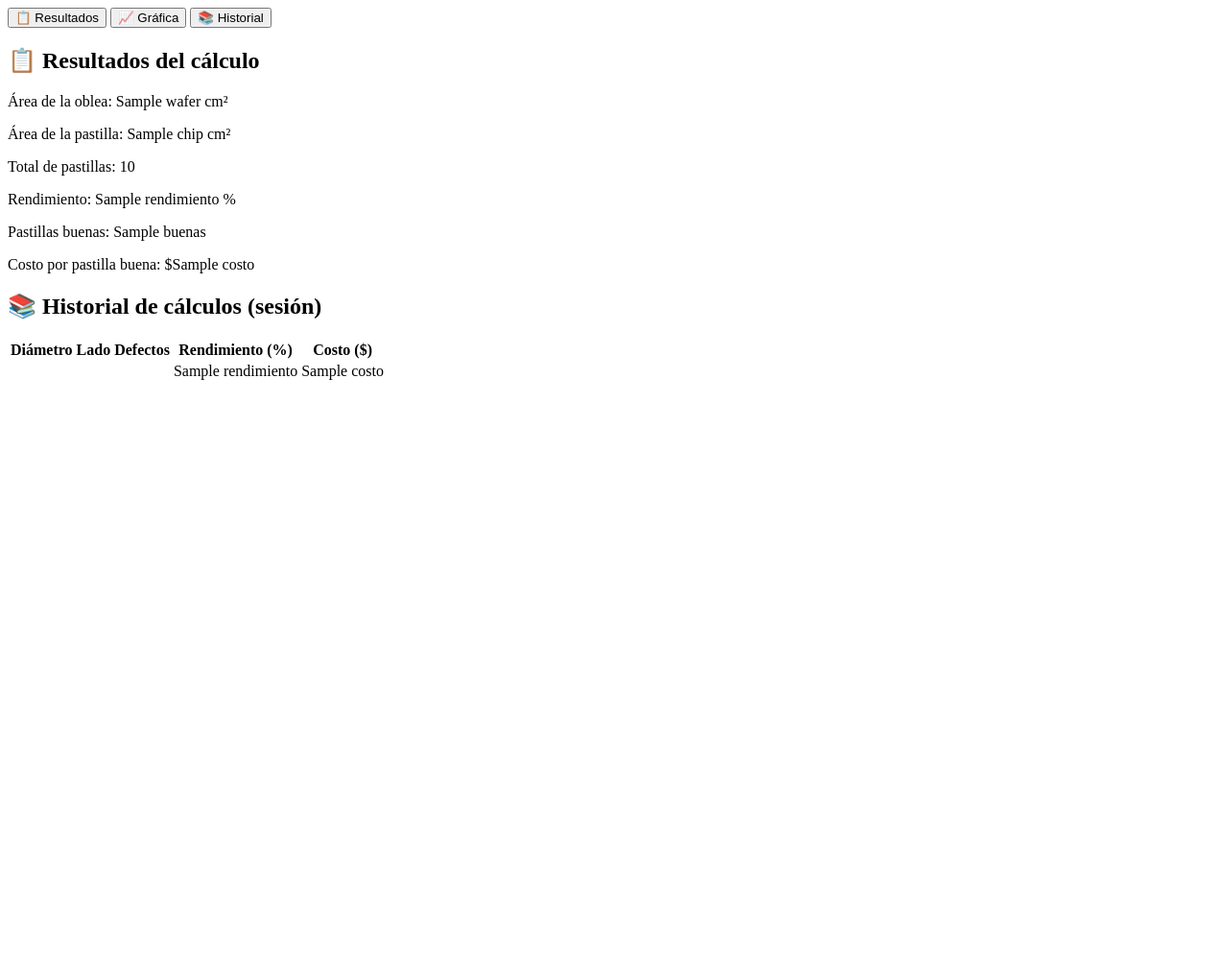
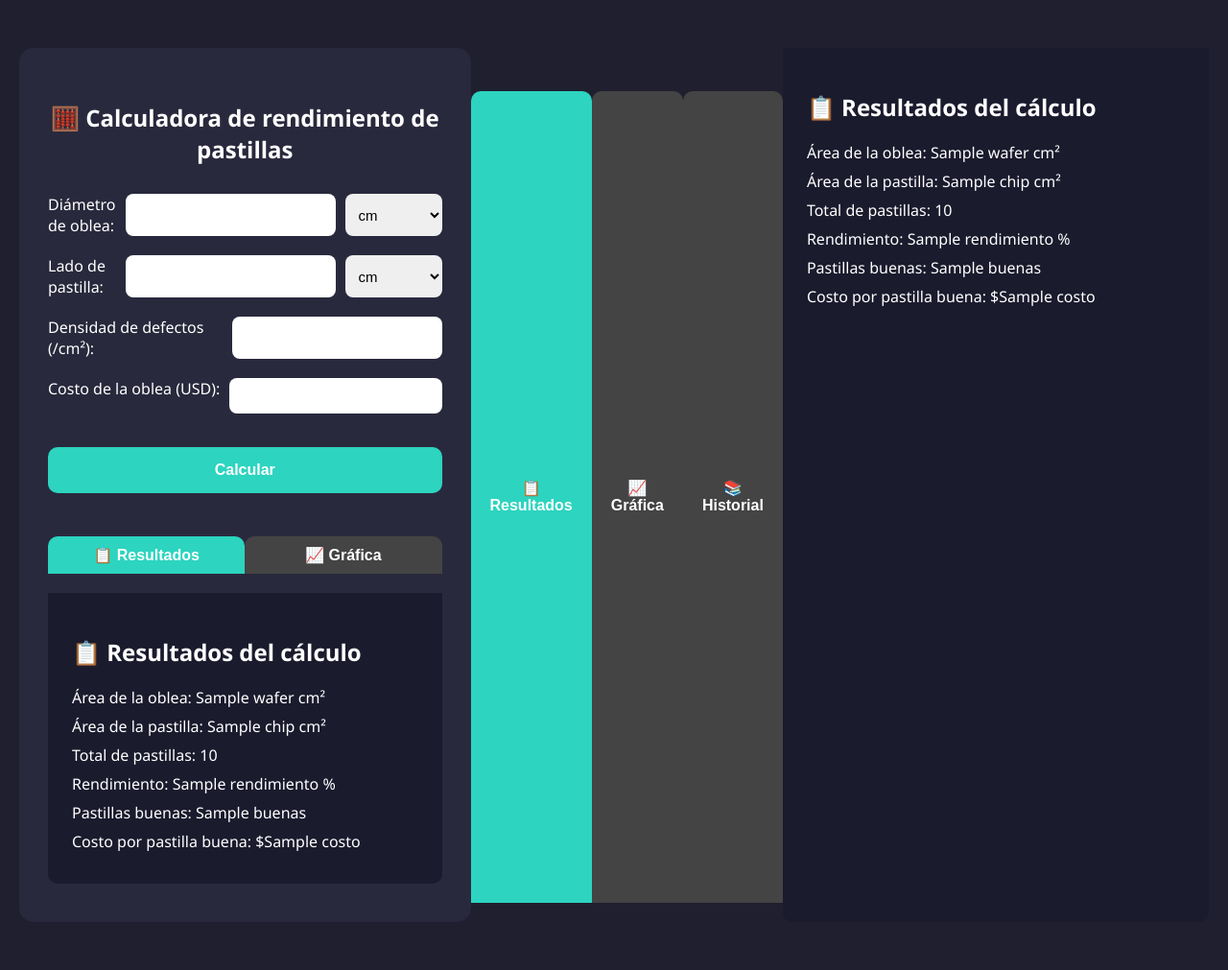
Before and after one commit to RodrigoPP05/calculadora_pastillas, a Flask app: template templates/index.html in a window 1280 px wide. Shown: the whole page at 96% size. Before the commit the page ends 396 px from the top, so only its background shows below. Run offline with Flask 3, Linux system fonts and the light colour scheme; the template is opened without the code that fills it: most values are stand-ins (such as "Sample title", 1, 10 or a date in 2020); some libraries are stand-ins or nearby versions.

Commit message:
Update index.html

```diff
--- a/templates/index.html
+++ b/templates/index.html
@@ -1,5 +1,161 @@
-<!-- ... Cabezera igual ... -->
+<!DOCTYPE html>
+<html lang="es">
+<head>
+  <meta charset="UTF-8">
+  <title>Calculadora de Pastillas</title>
+  <link rel="stylesheet" href="{{ url_for('static', filename='style.css') }}">
+  <script src="https://cdn.plot.ly/plotly-latest.min.js"></script>
+  <link rel="manifest" href="/static/manifest.json">
+    <link rel="manifest" href="/static/manifest.json">
+    <meta name="theme-color" content="#14d8dc">
+    <link rel="icon" href="/static/icon-192.png">
 
+    <script>
+    if ('serviceWorker' in navigator) {
+        navigator.serviceWorker.register('/static/service-worker.js')
+        .then(() => console.log("Service Worker registrado"));
+    }
+    </script>
+
+
+</head>
+<body>
+  <div class="container">
+    <h1>Calculadora de rendimiento de pastillas</h1>
+    <form method="POST" class="formulario">
+      <div class="campo">
+        <label>Diámetro de oblea:</label>
+        <input name="diametro" required>
+        <select name="udiam">
+          <option>cm</option><option>pulgadas</option><option>m</option><option>pies</option>
+        </select>
+      </div>
+
+      <div class="campo">
+        <label>Lado de pastilla:</label>
+        <input name="lado" required>
+        <select name="ulado">
+          <option>cm</option><option>pulgadas</option><option>m</option><option>pies</option>
+        </select>
+      </div>
+
+      <div class="campo">
+        <label>Densidad de defectos (/cm²):</label>
+        <input name="densidad" required>
+      </div>
+
+      <div class="campo">
+        <label>Costo de la oblea (USD):</label>
+        <input name="costo" required>
+      </div>
+
+      <button type="submit">Calcular</button>
+    </form>
+
+    {% if resultado %}
+      <div class="tabs">
+        <button class="tab-btn active" onclick="openTab(event, 'resultados')">📋 Resultados</button>
+        <button class="tab-btn" onclick="openTab(event, 'grafica')">📈 Gráfica</button>
+      </div>
+
+      <div id="resultados" class="tab-content active">
+        <div class="resultado">
+          <h2>📋 Resultados del cálculo</h2>
+          <p>Área de la oblea: {{ resultado.wafer }} cm²</p>
+          <p>Área de la pastilla: {{ resultado.chip }} cm²</p>
+          <p>Total de pastillas: {{ resultado.total }}</p>
+          <p>Rendimiento: {{ resultado.rendimiento }} %</p>
+          <p>Pastillas buenas: {{ resultado.buenas }}</p>
+          <p>Costo por pastilla buena: ${{ resultado.costo }}</p>
+        </div>
+      </div>
+
+      <div id="grafica" class="tab-content">
+        <div id="plotly-graph"></div>
+        <script>
+          const data = {{ plot_data | safe }};
+          const trace1 = {
+            x: data.lados,
+            y: data.rendimientos,
+            name: 'Rendimiento (%)',
+            yaxis: 'y',
+            mode: 'lines+markers',
+            marker: { color: 'lime' },
+            line: { color: 'lime' }
+            };
+
+            const trace2 = {
+            x: data.lados,
+            y: data.costos,
+            name: 'Costo por pastilla ($)',
+            yaxis: 'y2',
+            mode: 'lines+markers',
+            marker: { color: 'deepskyblue' },
+            line: { color: 'deepskyblue' }
+            };
+
+          const layout = {
+            title: 'Rendimiento y Costo vs Lado',
+            margin: { l: 60, r: 80, t: 60, b: 60 },
+            xaxis: {
+                title: 'Lado de pastilla (cm)',
+                tickmode: 'linear',
+                tick0: 0.1,
+                dtick: 0.1,
+                range: [0, Math.max(...data.lados)]
+            },
+            yaxis: {
+                title: 'Rendimiento (%)',
+                side: 'right',
+                position: 0.95,
+                overlaying: null,       // No superpone, será el eje primario
+                showgrid: true,
+                tickfont: { color: 'green' },
+                titlefont: { color: 'green' }
+            },
+            yaxis2: {
+                title: 'Costo ($)',
+                overlaying: 'y',
+                side: 'lefth',
+                showgrid: false,
+                tickfont: { color: 'deepskyblue' },
+                titlefont: { color: 'deepskyblue' }
+            },
+            legend: { x: 0.1, y: 1.15, orientation: 'h' }
+            };
+
+          Plotly.newPlot('plotly-graph', [trace1, trace2], layout);
+        </script>
+      </div>
+    {% endif %}
+  </div>
+
+  <script>
+    function openTab(evt, tabName) {
+      const tabcontents = document.getElementsByClassName("tab-content");
+      const tabbuttons = document.getElementsByClassName("tab-btn");
+
+      for (let i = 0; i < tabcontents.length; i++) {
+        tabcontents[i].style.display = "none";
+        tabcontents[i].classList.remove("active");
+      }
+
+      for (let i = 0; i < tabbuttons.length; i++) {
+        tabbuttons[i].classList.remove("active");
+      }
+
+      document.getElementById(tabName).style.display = "block";
+      document.getElementById(tabName).classList.add("active");
+      evt.currentTarget.classList.add("active");
+    }
+
+    window.onload = function () {
+      const activeTab = document.querySelector('.tab-content.active');
+      if (activeTab) activeTab.style.display = "block";
+    };
+  </script>
+</body>
+</html>
 <div class="tabs">
   <button class="tab-btn active" onclick="openTab(event, 'resultados')">📋 Resultados</button>
   <button class="tab-btn" onclick="openTab(event, 'grafica')">📈 Gráfica</button>
```
